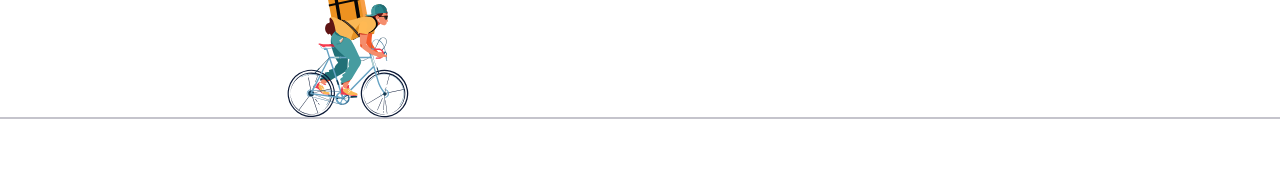
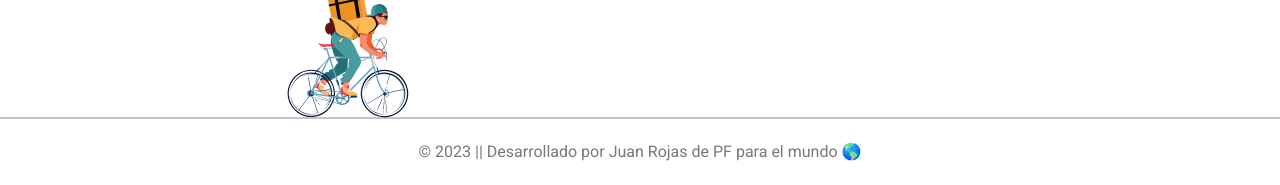
Before and after one commit to Criptamas/PuntoFlashWebSite, a website: page index.html in a window 1280 px wide. Shown: the part 1561-1746 px from the top of the page. Before the commit the page ends 1720 px from the top, so only its background shows below. Drawn offline with nearby package versions, Linux system fonts and the light colour scheme.

Commit message:
cambio2.0

```diff
--- a/index.html
+++ b/index.html
@@ -271,7 +271,9 @@
 
     <div class="footer-bottom">
       <div class="container">
-
+        <p class="copyright-text">
+            &copy; 2023 || Desarrollado por <a href="https://www.buymeacoffee.com/criptamas" target="_blank" rel="noreferrer"  class="copyright-link">Juan Rojas</a> de PF para el mundo 🌎
+          </p>
       </div>
     </div>
 
```
